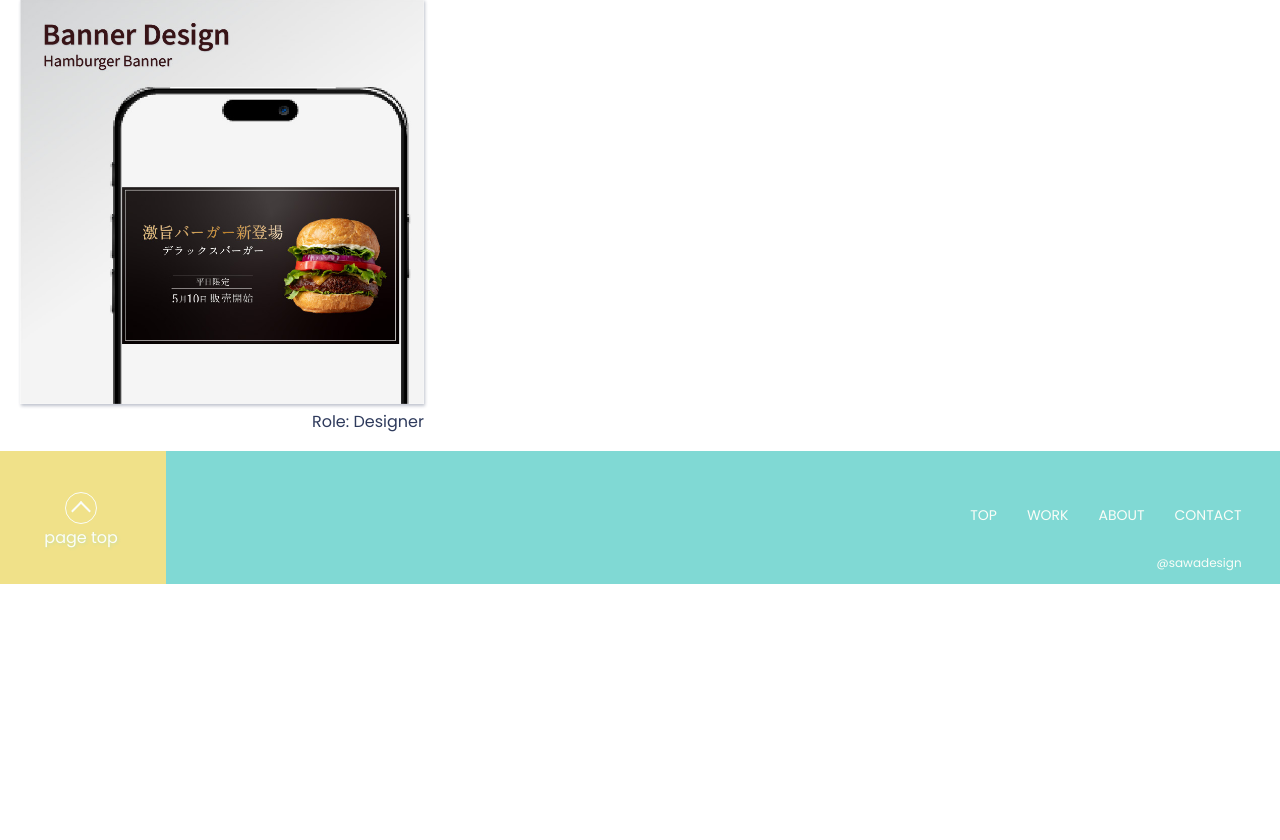
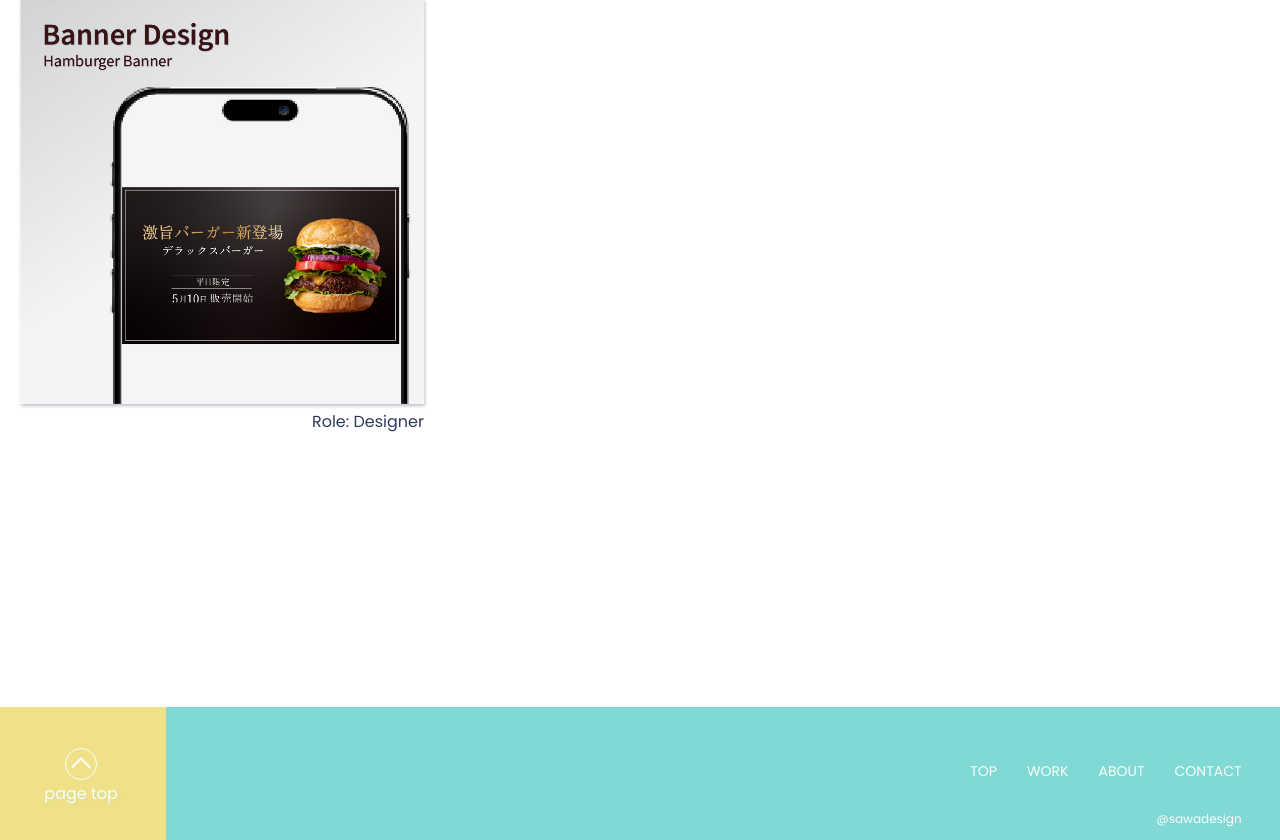
Before and after one commit to SawakoSugimori/Dezasuta-GitHub, a PHP site: page /work/index.html in a window 1280 px wide. Shown: the part 997-1837 px from the top of the page. Before the commit the page ends 1581 px from the top, so only its background shows below. Run offline with PHP 8.4, Linux system fonts and the light colour scheme; style sheets or scripts are compiled from the project's sources.

Commit message:
Style: Modify margin-bottom

```diff
--- a/portfolio/work/css/style.css
+++ b/portfolio/work/css/style.css
@@ -33,6 +33,7 @@
   display: flex;
   flex-wrap: wrap;
   padding: 0 1%;
+  margin-bottom: 20%;
 }
 .wrapper .item {
   width: calc((100% - 42px) / 3);
--- a/portfolio/work/css/style.scss
+++ b/portfolio/work/css/style.scss
@@ -32,6 +32,7 @@
     display: flex;
     flex-wrap: wrap;
     padding: 0 1%;
+    margin-bottom: 20%;
     .item {
         width: calc((100% - 42px) / 3);
         margin: 15px 7px;
```
Also changed, not shown: 1 other file.
